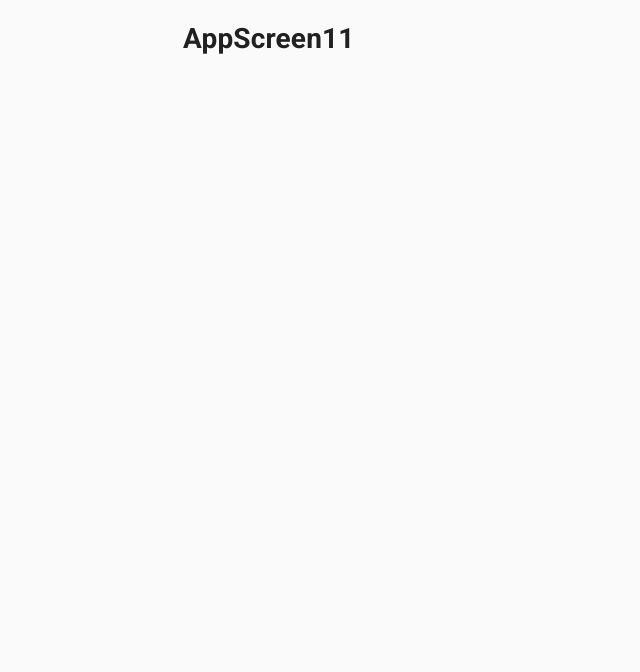
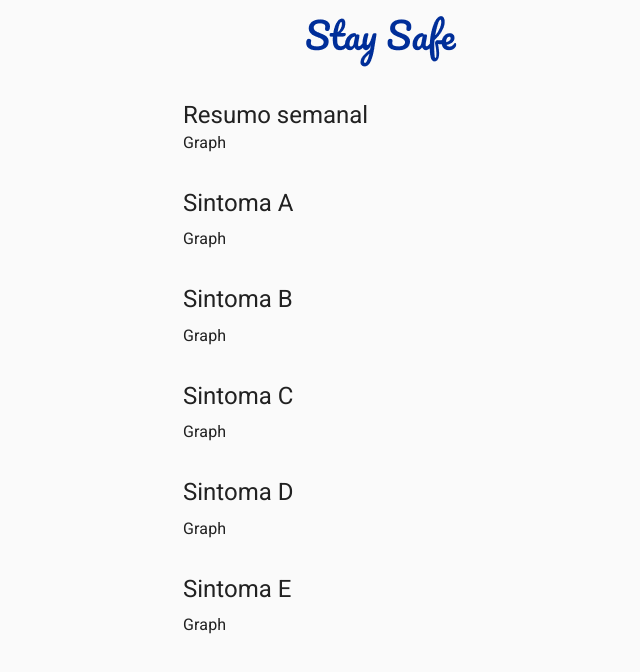
Before and after one commit to felipeozalmeida/stay-safe-webapp, a React (Create React App) app: page / in a window 1280 px wide. Both pictures are taken after a click on the button "OK". Shown: the top 672 px of the page, without its empty margins (259-899 px from the left). Built offline with nearby package versions, Linux system fonts and the light colour scheme.

Commit message:
Bootstrapped 11th screen

```diff
--- a/src/components/AppScreen11/index.jsx
+++ b/src/components/AppScreen11/index.jsx
@@ -1,9 +1,46 @@
 import React from 'react'
+import { Box, Typography } from '@material-ui/core'
+import logo from '../../images/logo.png'
 
 const AppScreen11 = () => {
+
+  const symptoms = [
+    'Sintoma A',
+    'Sintoma B',
+    'Sintoma C',
+    'Sintoma D',
+    'Sintoma E',
+  ]
+
   return (
     <>
-      <h1>AppScreen11</h1>
+      <Box
+        display="flex"
+        alignItems="start"
+        justifyContent="center"
+        mt={2}
+        mb={4}
+      >
+        <img src={logo} alt="Logo do Stay Safe Webapp." />
+      </Box>
+      <Box mb={4}>
+        <Typography variant="h5">
+          Resumo semanal
+        </Typography>
+        <Typography>
+          Graph
+        </Typography>
+      </Box>
+      {symptoms.map((symptom, index) => (
+        <Box mb={4} key={index}>
+          <Typography variant="h5" gutterBottom>
+            {symptom}
+          </Typography>
+          <Typography>
+            Graph
+          </Typography>
+        </Box>
+      ))}
     </>
   )
 }
```
